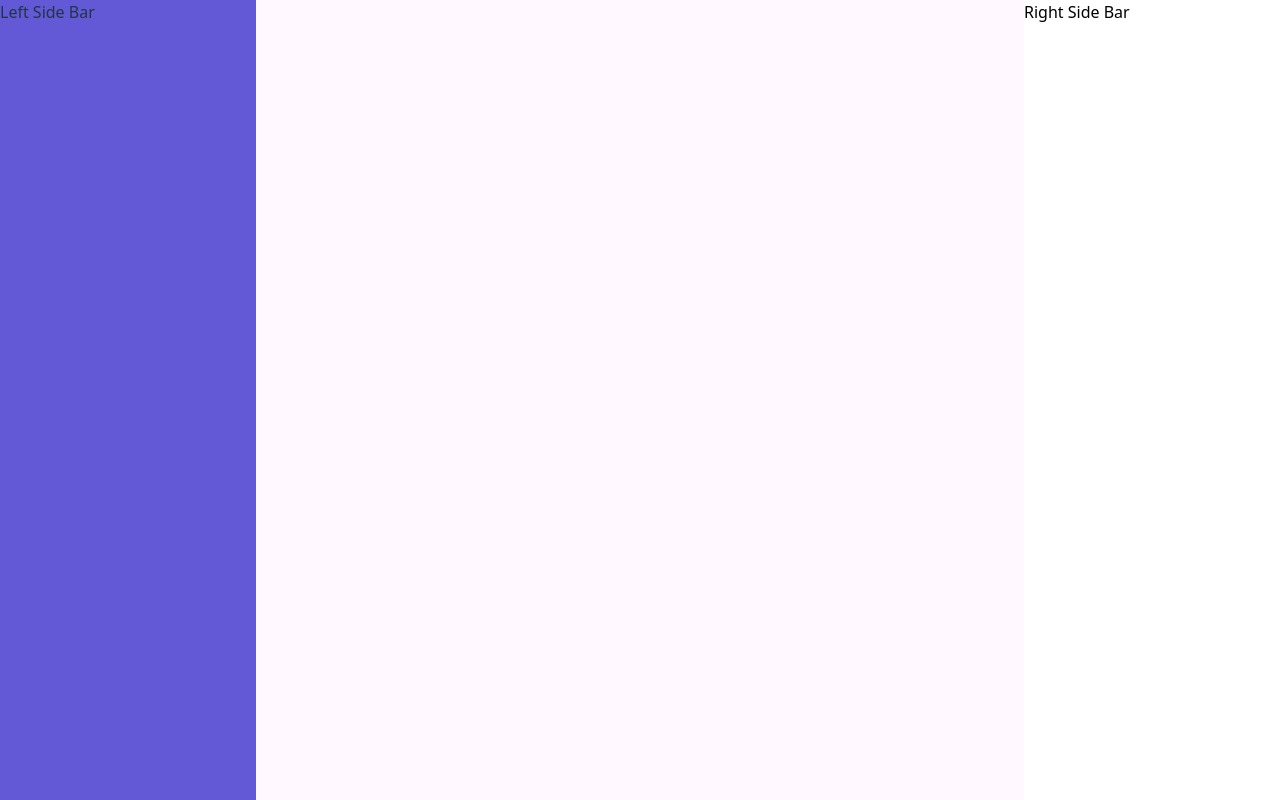
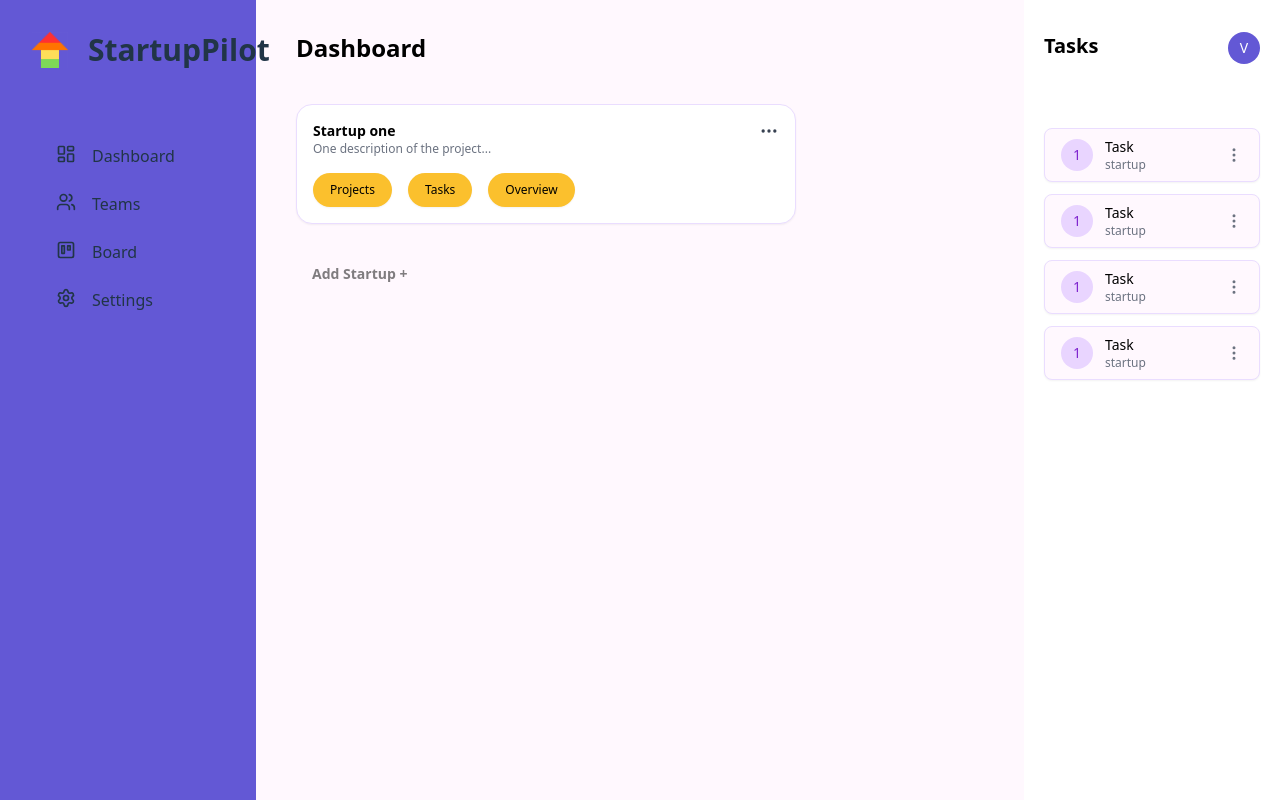
Before and after one commit to anshdeep2004/StartupPilot, a React (Vite) app in the folder frontend/: page / in a window 1280 px wide. Built offline with nearby package versions, Linux system fonts and the light colour scheme.

Commit message:
Frontend Dashboard page

```diff
--- a/frontend/package.json
+++ b/frontend/package.json
@@ -13,6 +13,7 @@
     "@reduxjs/toolkit": "^2.8.2",
     "@tailwindcss/postcss": "^4.1.12",
     "axios": "^1.11.0",
+    "lucide-react": "^0.541.0",
     "react": "^19.1.1",
     "react-dom": "^19.1.1",
     "react-redux": "^9.2.0",
--- a/frontend/src/App.jsx
+++ b/frontend/src/App.jsx
@@ -10,9 +10,7 @@ function App() {
 
         <LeftSideBar />
 
-      <div className="bg-[#FFF8FE] overflow-y-auto w-[60%] h-full flex justify-center">
         <Dashboard />
-      </div>
 
         <RightSideBar />
     </div>
--- a/frontend/src/components/LeftSideBar.jsx
+++ b/frontend/src/components/LeftSideBar.jsx
@@ -1,9 +1,44 @@
 import React from "react";
+import logo from "/images/logo.png";
+import { LayoutDashboard, Users, Trello, Settings } from "lucide-react";
 
 const LeftSideBar = () => {
     return (
-        <div className="fixed left-0 top-0 bg-[#6358D5] h-screen w-[20%]">
-            Left Side Bar
+        <div className="fixed left-0 top-0 bg-[#6358D5] h-screen w-[20%] p-8">
+            <div className="flex flex-col gap-16">
+                <div className="flex gap-5">
+                    <img src={logo} alt="logo" className="w-9 h-9" />
+                    <div className="text-3xl font-bold justify-center items-center">
+                        StartupPilot
+                    </div>
+                </div>
+                <div className="flex flex-col px-3">
+                    <div className="flex gap-4 p-3 rounded-md hover:bg-[#8578F5]">
+                        <LayoutDashboard size={20} />
+                        <div className="flex justify-start items-start text-base">
+                            Dashboard
+                        </div>
+                    </div>
+                    <div className="flex gap-4 p-3 rounded-md hover:bg-[#8578F5]">
+                        <Users size={20} />
+                        <div className="flex justify-start items-start text-base">
+                            Teams
+                        </div>
+                    </div>
+                    <div className="flex gap-4 p-3 rounded-md hover:bg-[#8578F5]">
+                        <Trello size={20} />
+                        <div className="flex justify-start items-start text-base">
+                            Board
+                        </div>
+                    </div>
+                    <div className="flex gap-4 p-3 rounded-md hover:bg-[#8578F5]">
+                        <Settings size={20} />
+                        <div className="flex justify-start items-start text-base">
+                            Settings
+                        </div>
+                    </div>
+                </div>
+            </div>
         </div>
     );
 };
--- a/frontend/src/components/RightSideBar.jsx
+++ b/frontend/src/components/RightSideBar.jsx
@@ -1,9 +1,25 @@
 import React from "react";
+import TaskTodoList from "./taskTodoList";
 
 const RightSideBar = () => {
     return (
-        <div className="fixed right-0 top-0 bg-white h-screen w-[20%] text-black">
-            Right Side Bar
+        <div className="fixed right-0 top-0 bg-white h-screen w-[20%] p-5 pt-8">
+            <div className="flex flex-col gap-16">
+                <div className="flex justify-between">
+                    <div className="text-black font-bold text-xl">
+                        Tasks
+                    </div>
+                    <div className="w-8 h-8 flex items-center justify-center rounded-full bg-[#6358D5] text-white text-sm font-medium">
+                        V
+                    </div>
+                </div>
+                <div className="flex flex-col gap-3">
+                    <TaskTodoList taskNum={1} projectName="startup" />
+                    <TaskTodoList taskNum={1} projectName="startup" />
+                    <TaskTodoList taskNum={1} projectName="startup" />
+                    <TaskTodoList taskNum={1} projectName="startup" />
+                </div>
+            </div>
         </div>
     );
 };
--- /dev/null
+++ b/frontend/src/components/TaskTodoList.jsx
@@ -0,0 +1,24 @@
+import React from "react";
+import { MoreVertical } from "lucide-react";
+
+const TaskTodoList = ({taskNum, projectName}) => {
+    return (
+        <div className="flex items-center justify-between bg-[#FFF8FE] rounded-lg px-4 py-2 shadow-sm w-full border border-[#EADDFF] hover:bg-[#f2ecfd]">
+        {/* Left Circle with number */}
+        <div className="flex items-center gap-3">
+            <div className="w-8 h-8 flex items-center justify-center rounded-full bg-purple-200 text-purple-700 text-sm font-medium">
+                {taskNum}
+            </div>
+            <div>
+            <p className="text-sm font-medium text-black">Task</p>
+            <p className="text-xs text-gray-500">{projectName}</p>
+            </div>
+        </div>
+
+        {/* 3-dot icon */}
+        <MoreVertical size={18} className="text-gray-500 cursor-pointer" />
+        </div>
+    );
+};
+
+export default TaskTodoList
--- a/frontend/src/pages/Dashboard.jsx
+++ b/frontend/src/pages/Dashboard.jsx
@@ -1,9 +1,40 @@
 import React from "react";
+import { MoreHorizontal } from "lucide-react";
 
 const Dashboard = () => {
     return (
-        <div className="bg-[#FFF8FE] h-full text-red-500 w-[50%]">
+        <div className="bg-[#FFF8FE] overflow-y-auto w-[60%] h-full px-10 py-8 text-black">
+            <div className="flex flex-col gap-10 ">
+                <div className="text-black font-bold text-2xl">
+                    Dashboard
+                </div>
+                <div className="border border-[#EADDFF] rounded-2xl p-4 w-[500px] shadow-sm bg-white">
+                    {/* Header */}
+                    <div className="flex justify-between items-start mb-4">
+                        <div>
+                        <h2 className="text-sm font-semibold text-black">Startup one</h2>
+                        <p className="text-xs text-gray-500">One description of the project...</p>
+                        </div>
+                        <MoreHorizontal className="w-5 h-5 text-gray-700" />
+                    </div>
 
+                    {/* Buttons */}
+                    <div className="flex gap-4">
+                        <button className="bg-[#FBC02D] text-xs font-medium px-4 py-2 rounded-full shadow-sm">
+                        Projects
+                        </button>
+                        <button className="bg-[#FBC02D] text-xs font-medium px-4 py-2 rounded-full shadow-sm">
+                        Tasks
+                        </button>
+                        <button className="bg-[#FBC02D] text-xs font-medium px-4 py-2 rounded-full shadow-sm">
+                        Overview
+                        </button>
+                    </div>
+                </div>
+                <div className="text-sm text-[#00000080] px-4 font-semibold">
+                    Add Startup +
+                </div>
+            </div>
         </div>
     );
 };
```
Also changed, not shown: frontend/public/images/logo.png (added), 1 other file (tests, documents, lock files or other folders).
